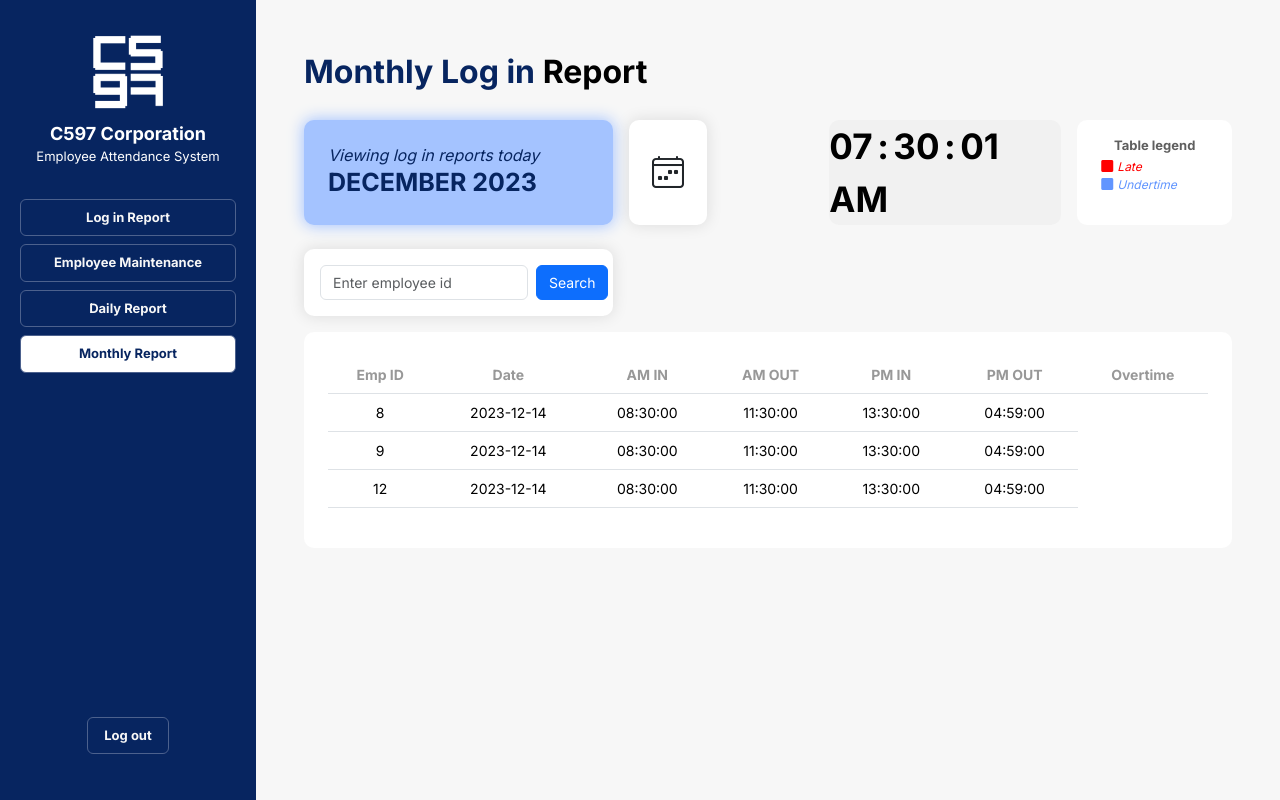
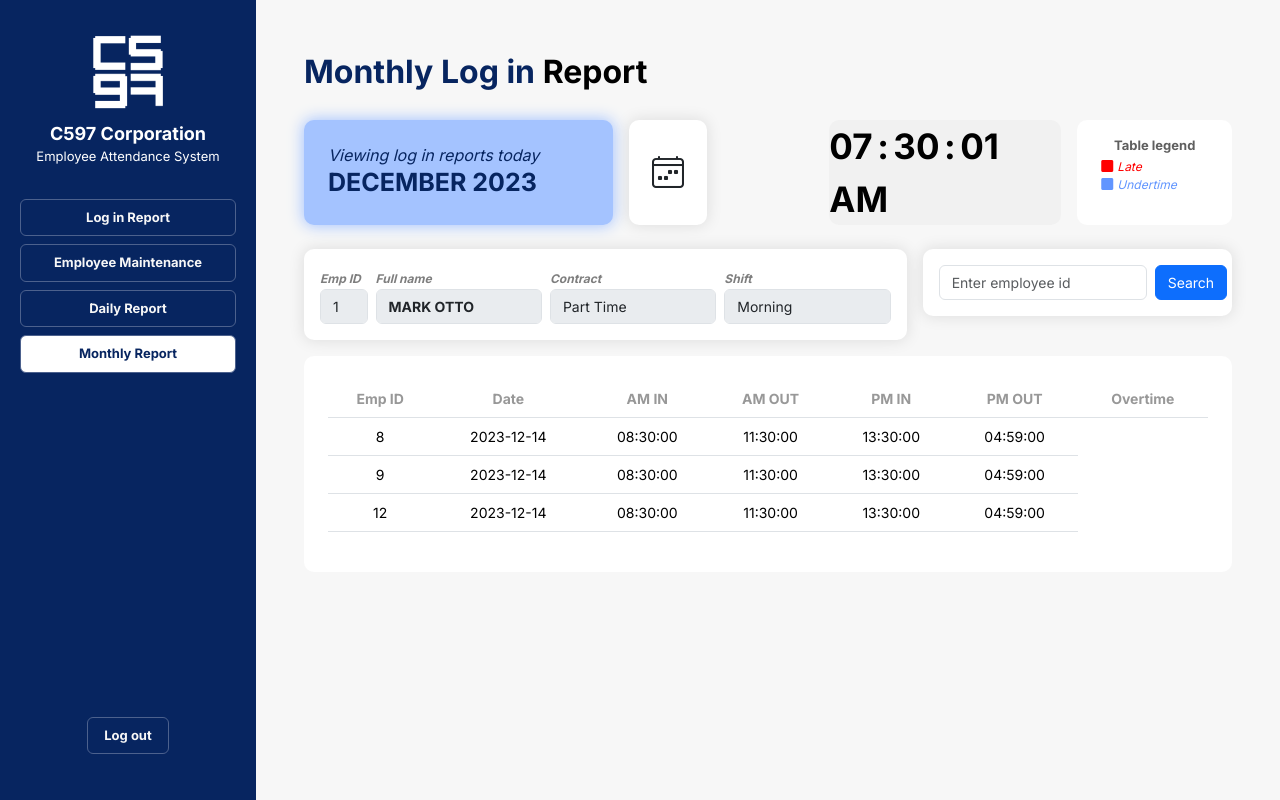
Before and after one commit to Dee-17/Employee-Attendance-Management-System, a PHP site: page /monthly-report.php in a window 1280 px wide. Run offline with PHP 8.4, Linux system fonts and the light colour scheme; data comes from the database, SQL or seed files in the repository.

Commit message:
Fixed monthly search and 'No Records Found' bug

```diff
--- a/monthly-load.php
+++ b/monthly-load.php
@@ -63,11 +63,6 @@
             echo "</tbody>";
             echo "</table>";
         } else {
-            // Handle case when no records are found
-            echo "<div class='alert alert-danger m-0 p-3' role='alert'>No Records Found</div>";
-        }
-    }
-
             // for a specific date
             if(isset($_POST['select_date'])){
                 $selected_date = ($_POST['select_date']);
@@ -129,10 +124,13 @@
                     echo "</tbody>";
                     echo "</table>";
                 } else {
-            // Handle case when no records are found
                     echo "<div class='alert alert-danger m-0 p-3' role='alert'>No Records Found</div>";
                 }
             }
+        }
+    }
+
+
 
     // for a specific employee and date
     if(isset($_POST['emp_id'])){
@@ -196,6 +194,8 @@
             }
             echo "</tbody>";
             echo "</table>";
+        } else {
+            echo "<div class='alert alert-danger m-0 p-3' role='alert'>No Records Found</div>";
         }
     }
 ?>
--- a/monthly-report.php
+++ b/monthly-report.php
@@ -27,7 +27,7 @@
                 });
             $("#search_button").click(function(){
                 var date_pick = document.getElementById('picked_date').value;
-                global_date_pick =date_pick;
+                global_date_pick = date_pick;
                 $("#table_vals").load("monthly-load.php",{
                     select_date: JSON.stringify(date_pick),
                 })
@@ -40,9 +40,21 @@
                     select_date:global_date_pick
                 })
 
-            //send to monthly-load.php
+                // Fetch the JSON data from 'monthly-search.php'
+                $.post('monthly-search.php', { emp_id: employee_Id }, function(data) {
+                    updateEmployeeInfo(data);
+                }, 'json');
+
+                // Update the employee information based on the JSON data
+                function updateEmployeeInfo(data) {
+                    $('[name="emp_id"]').val(data.emp_id);
+                    $('[name="emp_name"]').val(data.full_name);
+                    $('[name="emp_contract"]').val(data.contract);
+                    $('[name="emp_shift"]').val(data.shift);
+                }
+
+            });
         });
-    });
     </script>
 </head>
 <body class="container-fluid">
@@ -108,6 +120,31 @@
             </div>
             <!-- Employee search and info -->
             <div class="row container-fluid mt-4 gap-3 d-flex justify-content-between gap-2">
+                <!-- Employee information -->
+                <div class="col col-7-sm p-0">
+                    <div class="row m-0 p-0 gap-3">
+                        <div class="card px-3 py-3 col">
+                            <form action="" class="employee_info d-flex gap-2 justify-content-between" id="employee_info">
+                                <div class="col col-1">
+                                    <label for="emp_id" class="form-label m-0">Emp ID</label>
+                                    <input class="form-control" type="text" value="1" name="emp_id" disabled readonly>
+                                </div>
+                                <div class="col col-6-sm employee_name">
+                                    <label for="emp_name" class="form-label m-0">Full name</label>
+                                    <input class="form-control" type="text" value="MARK OTTO" name="emp_name" disabled readonly>
+                                </div>
+                                <div class="col col-3-sm">
+                                    <label for="emp_contract" class="form-label m-0">Contract</label>
+                                    <input class="form-control" type="text" value="Part Time" name="emp_contract" disabled readonly>
+                                </div>
+                                <div class="col col-2-sm">
+                                    <label for="emp_shift" class="form-label m-0">Shift</label>
+                                    <input class="form-control" type="text" value="Morning" name="emp_shift" disabled readonly>
+                                </div>
+                            </form>
+                        </div>
+                    </div>
+                </div>
                 <!-- Employee search -->
                 <div class="col col-4 p-0">
                     <div class="row m-0 p-0 gap-3">
--- a/monthly-search.php
+++ b/monthly-search.php
@@ -11,14 +11,16 @@
     //function para sa specific date lang and specific person
     elseif(isset($_POST['emp_id'])){
         $emp_id = ($_POST['emp_id']);
-        $sql = "SELECT * FROM employee WHERE emp_id = $emp_id";
+
+        $sql = "SELECT emp_id, CONCAT(first_name, ' ', LEFT(middle_name, 1), '. ', last_name) AS full_name, contract, shift FROM employee WHERE emp_id = $emp_id";
         $result = mysqli_query($conn,$sql);
+
         if (mysqli_num_rows($result) > 0){
             $row = mysqli_fetch_assoc($result);
             echo json_encode($row);
         }
         else{
-            echo json_encode(array('error' => 'No Records Found'));
+            echo "<div class='alert alert-danger m-0 p-3' role='alert'>No Records Found</div>";
         }
     }
 ?>
```
Lines whose indentation alone changed are shown as unchanged.
